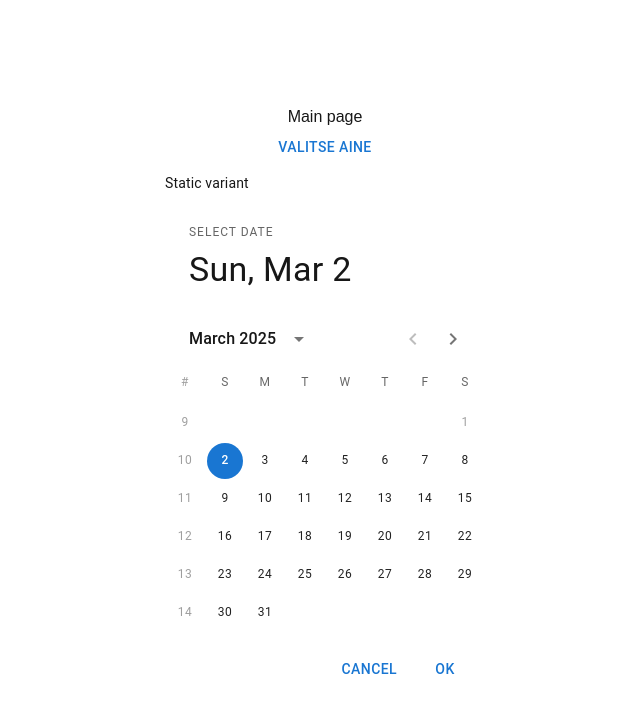
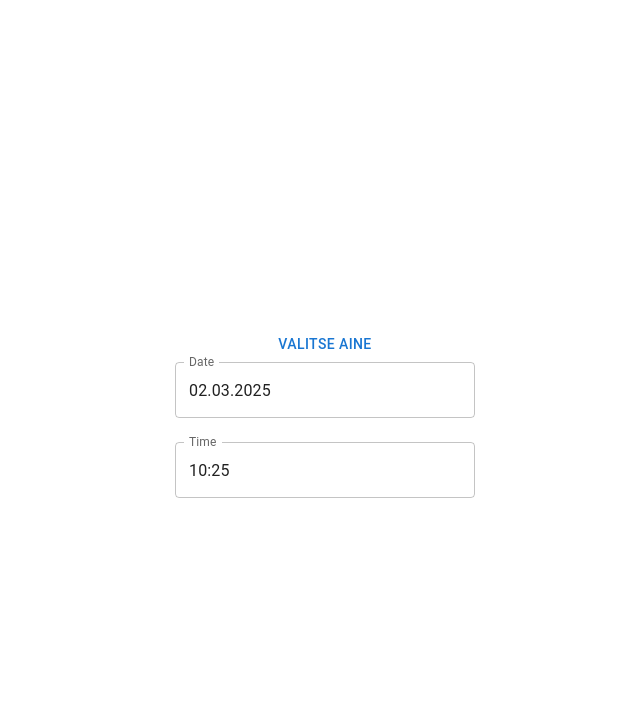
Before and after one commit to temevh/pikapu, a Next.js app in the folder frontend/: page /main in a window 1280 px wide. Shown: the top 712 px of the page, without its empty margins (315-955 px from the left). Built offline with nearby package versions, Linux system fonts and the light colour scheme.

Commit message:
time and date tracking added

```diff
--- a/frontend/app/globals.css
+++ b/frontend/app/globals.css
@@ -7,12 +7,12 @@
 
 :root {
   --background: #ffffff;
-  --foreground: #171717;
+  --foreground: #ffffff;
 }
 
 @media (prefers-color-scheme: dark) {
   :root {
-    --background: #0a0a0a;
+    --background: #ffffff;
     --foreground: #ededed;
   }
 }
--- a/frontend/app/main/components/datecalendar.jsx
+++ /dev/null
@@ -1,32 +0,0 @@
-import * as React from "react";
-import dayjs from "dayjs";
-import { DemoContainer, DemoItem } from "@mui/x-date-pickers/internals/demo";
-import { AdapterDayjs } from "@mui/x-date-pickers/AdapterDayjs";
-import { LocalizationProvider } from "@mui/x-date-pickers/LocalizationProvider";
-import { StaticDatePicker } from "@mui/x-date-pickers/StaticDatePicker";
-import { fiFI } from "@mui/x-date-pickers/locales";
-
-const DateCalendar = ({ selectedDate, setSelectedDate }) => {
-  return (
-    <LocalizationProvider dateAdapter={AdapterDayjs}>
-      <DemoContainer
-        components={[
-          "DatePicker",
-          "MobileDatePicker",
-          "DesktopDatePicker",
-          "StaticDatePicker",
-        ]}
-      ></DemoContainer>
-      <DemoItem label="Static variant">
-        <StaticDatePicker
-          value={dayjs(selectedDate)}
-          onChange={(newDate) => setSelectedDate(newDate.toDate())}
-          displayWeekNumber={true}
-          disablePast={true}
-          localeText={fiFI}
-        />
-      </DemoItem>
-    </LocalizationProvider>
-  );
-};
-export default DateCalendar;
--- /dev/null
+++ b/frontend/app/main/components/datetimepicker.jsx
@@ -0,0 +1,46 @@
+import * as React from "react";
+import dayjs from "dayjs";
+import "dayjs/locale/fi";
+import Stack from "@mui/material/Stack";
+import { AdapterDayjs } from "@mui/x-date-pickers/AdapterDayjs";
+import { LocalizationProvider } from "@mui/x-date-pickers/LocalizationProvider";
+import { MobileDatePicker } from "@mui/x-date-pickers/MobileDatePicker";
+import { MobileTimePicker } from "@mui/x-date-pickers/MobileTimePicker";
+
+const DateTimePicker = ({ selectedDate, setSelectedDate }) => {
+  const handleDateChange = (newDate) => {
+    const updatedDate = dayjs(selectedDate)
+      .set("year", newDate.year())
+      .set("month", newDate.month())
+      .set("date", newDate.date());
+
+    setSelectedDate(updatedDate.toDate());
+  };
+
+  const handleTimeChange = (newTime) => {
+    const updatedDate = dayjs(selectedDate)
+      .set("hour", newTime.hour())
+      .set("minute", newTime.minute());
+
+    setSelectedDate(updatedDate.toDate());
+  };
+
+  return (
+    <LocalizationProvider dateAdapter={AdapterDayjs} adapterLocale={"fi"}>
+      <Stack spacing={3} sx={{ width: 300 }}>
+        <MobileDatePicker
+          label="Date"
+          value={dayjs(selectedDate)}
+          onChange={handleDateChange}
+        />
+        <MobileTimePicker
+          label="Time"
+          value={dayjs(selectedDate)}
+          onChange={handleTimeChange}
+        />
+      </Stack>
+    </LocalizationProvider>
+  );
+};
+
+export default DateTimePicker;
--- a/frontend/app/main/components/index.jsx
+++ b/frontend/app/main/components/index.jsx
@@ -1,4 +1,4 @@
 import SubjectDropdown from "./subjectdropdown";
-import DateCalendar from "./datecalendar";
+import DateTimePicker from "./datetimepicker";
 
-export { SubjectDropdown, DateCalendar };
+export { SubjectDropdown, DateTimePicker };
--- a/frontend/app/main/page.jsx
+++ b/frontend/app/main/page.jsx
@@ -1,5 +1,5 @@
 "use client";
-import { SubjectDropdown, DateCalendar } from "./components";
+import { SubjectDropdown, DateTimePicker } from "./components";
 import { useEffect, useState } from "react";
 
 const MainPage = () => {
@@ -7,8 +7,8 @@ const MainPage = () => {
   const [selectedDate, setSelectedDate] = useState(new Date());
 
   useEffect(() => {
-    console.log("selected subject", selectedSubject);
-    console.log("selected date", selectedDate);
+    console.log("selected subject:", selectedSubject);
+    console.log("selected date and time:", selectedDate);
   }, [selectedSubject, selectedDate]);
 
   return (
@@ -18,7 +18,7 @@ const MainPage = () => {
         selectedSubject={selectedSubject}
         setSelectedSubject={setSelectedSubject}
       />
-      <DateCalendar
+      <DateTimePicker
         selectedDate={selectedDate}
         setSelectedDate={setSelectedDate}
       />
```
